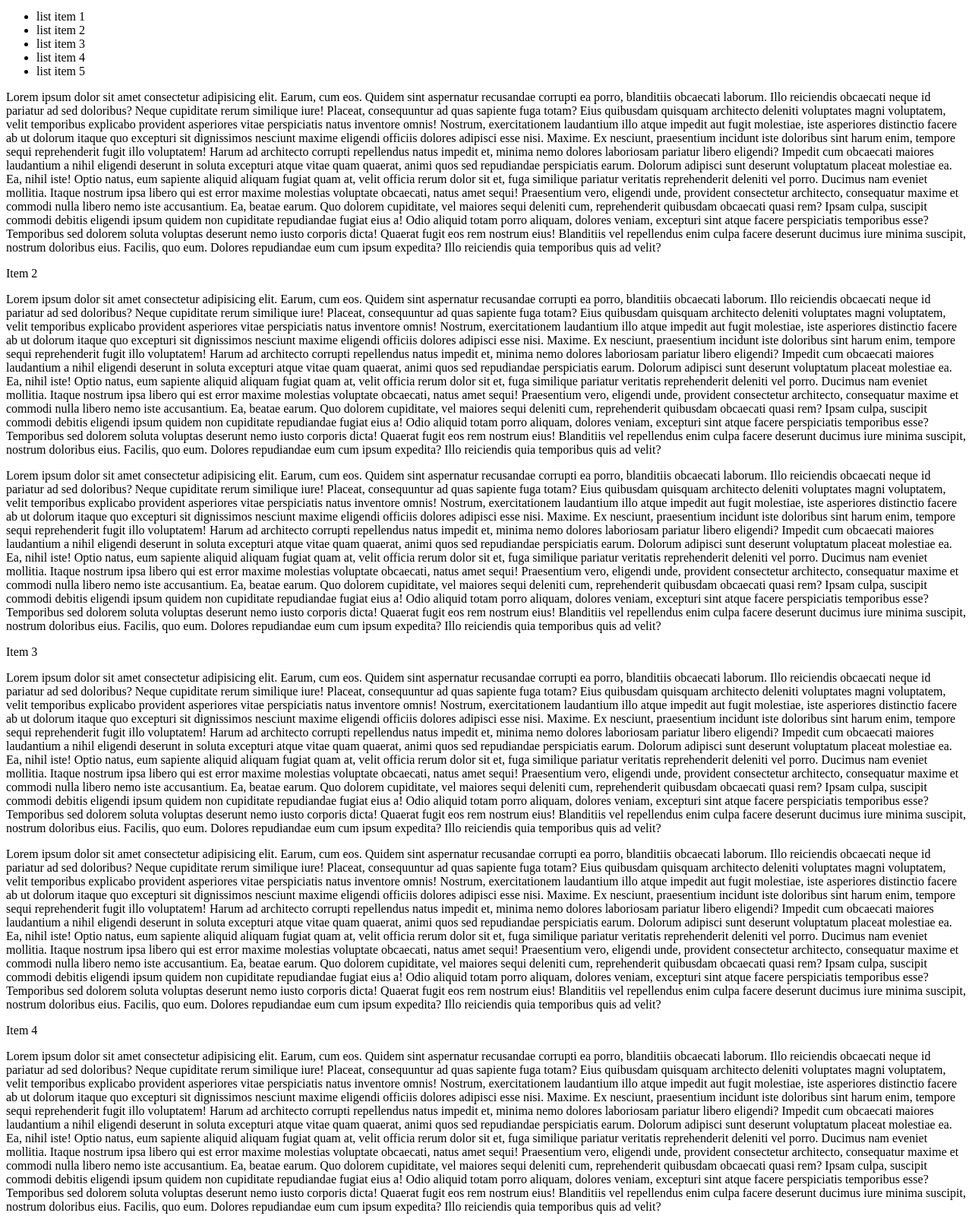
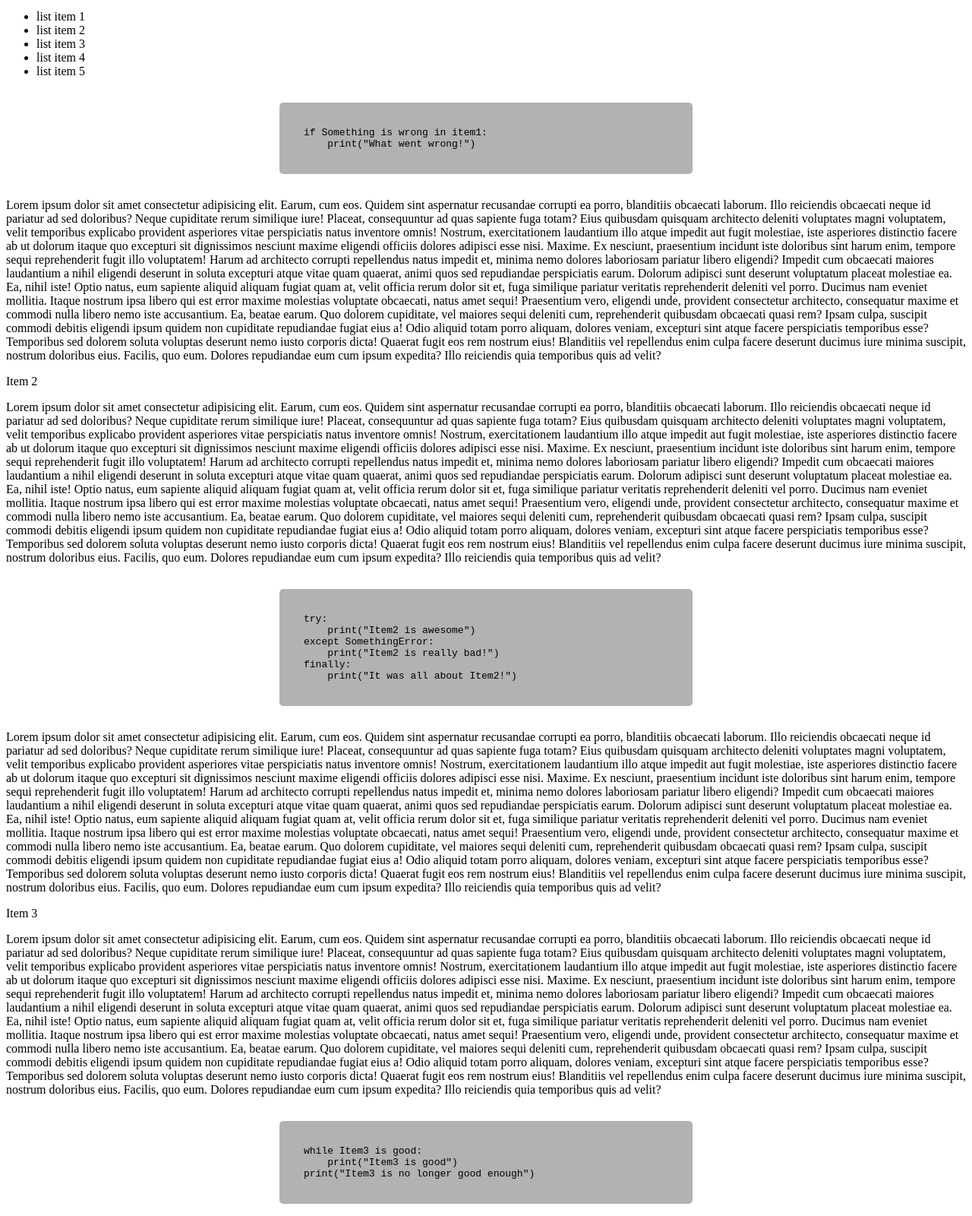
Before and after one commit to picklu/technical-documentation-page, a website: page index.html in a window 1280 px wide. Shown: the part 401-2001 px from the top of the page at 76% size. Drawn offline with Linux system fonts and the light colour scheme.

Commit message:
Update code with some examples

```diff
--- a/css/style.css
+++ b/css/style.css
@@ -1 +1,13 @@
-h1{color:#3535b6;font-size:3.5rem}
+h1 {
+  color: #3535b6;
+  font-size: 3.5rem; }
+
+.code {
+  background-color: #b4b1b1;
+  border-radius: 5px;
+  display: block;
+  margin: 2rem auto;
+  padding: 2rem;
+  width: 30rem; }
+  .code span {
+    display: block; }
--- a/index.html
+++ b/index.html
@@ -42,8 +42,9 @@
                     <li>list item 4</li>
                     <li>list item 5</li>
                 </ul>
-                <code>
-                    <!-- code for section 1 -->
+                <code class="code">
+                    <span>if Something is wrong in item1:</span>
+                    <span>&nbsp;&nbsp;&nbsp;&nbsp;print("What went wrong!")</span>
                 </code>
                 <p>Lorem ipsum dolor sit amet consectetur adipisicing elit. Earum, cum eos. Quidem sint aspernatur recusandae corrupti ea porro, blanditiis obcaecati laborum. Illo reiciendis obcaecati neque id pariatur ad sed doloribus?
                 Neque cupiditate rerum similique iure! Placeat, consequuntur ad quas sapiente fuga totam? Eius quibusdam quisquam architecto deleniti voluptates magni voluptatem, velit temporibus explicabo provident asperiores vitae perspiciatis natus inventore omnis!
@@ -69,8 +70,13 @@
                 Ea, beatae earum. Quo dolorem cupiditate, vel maiores sequi deleniti cum, reprehenderit quibusdam obcaecati quasi rem? Ipsam culpa, suscipit commodi debitis eligendi ipsum quidem non cupiditate repudiandae fugiat eius a!
                 Odio aliquid totam porro aliquam, dolores veniam, excepturi sint atque facere perspiciatis temporibus esse? Temporibus sed dolorem soluta voluptas deserunt nemo iusto corporis dicta! Quaerat fugit eos rem nostrum eius!
                 Blanditiis vel repellendus enim culpa facere deserunt ducimus iure minima suscipit, nostrum doloribus eius. Facilis, quo eum. Dolores repudiandae eum cum ipsum expedita? Illo reiciendis quia temporibus quis ad velit?</p>
-                <code>
-                    <!-- code for section 1 -->
+                <code class="code">
+                    <span>try:</span>
+                    <span>&nbsp;&nbsp;&nbsp;&nbsp;print("Item2 is awesome")</span>
+                    <span>except SomethingError:</span>
+                    <span>&nbsp;&nbsp;&nbsp;&nbsp;print("Item2 is really bad!")</span>
+                    <span>finally:</span>
+                    <span>&nbsp;&nbsp;&nbsp;&nbsp;print("It was all about Item2!")</span>
                 </code>
                 <p>Lorem ipsum dolor sit amet consectetur adipisicing elit. Earum, cum eos. Quidem sint aspernatur recusandae corrupti ea porro, blanditiis obcaecati laborum. Illo reiciendis obcaecati neque id pariatur ad sed doloribus?
                 Neque cupiditate rerum similique iure! Placeat, consequuntur ad quas sapiente fuga totam? Eius quibusdam quisquam architecto deleniti voluptates magni voluptatem, velit temporibus explicabo provident asperiores vitae perspiciatis natus inventore omnis!
@@ -96,8 +102,10 @@
                 Ea, beatae earum. Quo dolorem cupiditate, vel maiores sequi deleniti cum, reprehenderit quibusdam obcaecati quasi rem? Ipsam culpa, suscipit commodi debitis eligendi ipsum quidem non cupiditate repudiandae fugiat eius a!
                 Odio aliquid totam porro aliquam, dolores veniam, excepturi sint atque facere perspiciatis temporibus esse? Temporibus sed dolorem soluta voluptas deserunt nemo iusto corporis dicta! Quaerat fugit eos rem nostrum eius!
                 Blanditiis vel repellendus enim culpa facere deserunt ducimus iure minima suscipit, nostrum doloribus eius. Facilis, quo eum. Dolores repudiandae eum cum ipsum expedita? Illo reiciendis quia temporibus quis ad velit?</p>
-                <code>
-                    <!-- code for section 1 -->
+                <code class="code">
+                    <span>while Item3 is good:</span>
+                    <span>&nbsp;&nbsp;&nbsp;&nbsp;print("Item3 is good")</span>
+                    <span>print("Item3 is no longer good enough")</span>
                 </code>
                <p>Lorem ipsum dolor sit amet consectetur adipisicing elit. Earum, cum eos. Quidem sint aspernatur recusandae corrupti ea porro, blanditiis obcaecati laborum. Illo reiciendis obcaecati neque id pariatur ad sed doloribus?
                 Neque cupiditate rerum similique iure! Placeat, consequuntur ad quas sapiente fuga totam? Eius quibusdam quisquam architecto deleniti voluptates magni voluptatem, velit temporibus explicabo provident asperiores vitae perspiciatis natus inventore omnis!
@@ -123,8 +131,8 @@
                 Ea, beatae earum. Quo dolorem cupiditate, vel maiores sequi deleniti cum, reprehenderit quibusdam obcaecati quasi rem? Ipsam culpa, suscipit commodi debitis eligendi ipsum quidem non cupiditate repudiandae fugiat eius a!
                 Odio aliquid totam porro aliquam, dolores veniam, excepturi sint atque facere perspiciatis temporibus esse? Temporibus sed dolorem soluta voluptas deserunt nemo iusto corporis dicta! Quaerat fugit eos rem nostrum eius!
                 Blanditiis vel repellendus enim culpa facere deserunt ducimus iure minima suscipit, nostrum doloribus eius. Facilis, quo eum. Dolores repudiandae eum cum ipsum expedita? Illo reiciendis quia temporibus quis ad velit?</p>
-                <code>
-                    <!-- code for section 1 -->
+                <code class="code">
+                    <span>(Item4 == my_item) ? print("It was my item") : print("What was it?")</span>
                 </code>
               <p>Lorem ipsum dolor sit amet consectetur adipisicing elit. Earum, cum eos. Quidem sint aspernatur recusandae corrupti ea porro, blanditiis obcaecati laborum. Illo reiciendis obcaecati neque id pariatur ad sed doloribus?
                 Neque cupiditate rerum similique iure! Placeat, consequuntur ad quas sapiente fuga totam? Eius quibusdam quisquam architecto deleniti voluptates magni voluptatem, velit temporibus explicabo provident asperiores vitae perspiciatis natus inventore omnis!
@@ -150,8 +158,9 @@
                 Ea, beatae earum. Quo dolorem cupiditate, vel maiores sequi deleniti cum, reprehenderit quibusdam obcaecati quasi rem? Ipsam culpa, suscipit commodi debitis eligendi ipsum quidem non cupiditate repudiandae fugiat eius a!
                 Odio aliquid totam porro aliquam, dolores veniam, excepturi sint atque facere perspiciatis temporibus esse? Temporibus sed dolorem soluta voluptas deserunt nemo iusto corporis dicta! Quaerat fugit eos rem nostrum eius!
                 Blanditiis vel repellendus enim culpa facere deserunt ducimus iure minima suscipit, nostrum doloribus eius. Facilis, quo eum. Dolores repudiandae eum cum ipsum expedita? Illo reiciendis quia temporibus quis ad velit?</p>
-                <code>
-                    <!-- code for section 1 -->
+                <code class="code">
+                    <span>for item in item5:</span>
+                    <span>&nbsp;&nbsp;&nbsp;&nbsp;print("The item is %s" %item)</span>
                 </code>
              <p>Lorem ipsum dolor sit amet, consectetur adipisicing elit. Commodi inventore aperiam iure esse corrupti fugit! Ex ab eveniet est vero quaerat eum quos nesciunt, rerum eligendi repudiandae a ipsum quae?
                 Animi ducimus perferendis ea, voluptatibus odio numquam similique corrupti ullam itaque sint quod beatae suscipit magnam laborum pariatur culpa illum fuga blanditiis enim! Provident tenetur, quo iure quae vero fuga?
```
